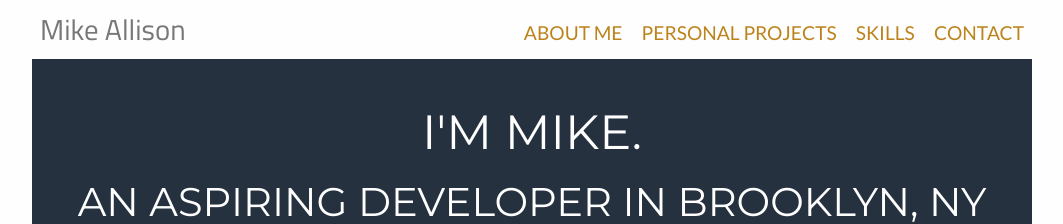
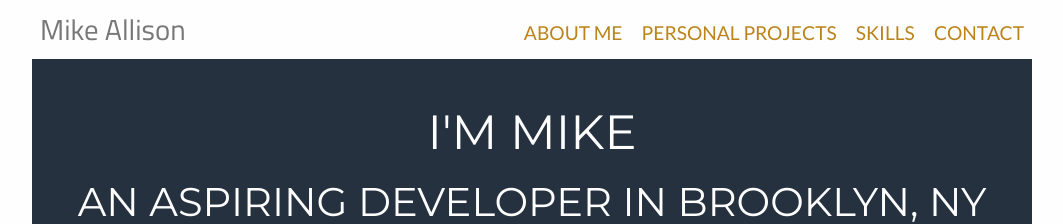
Before and after one commit to MikeAllison/mikeallison.github.io, a website: page index.html in a window 1280 px wide. Shown: the top 224 px of the page, without its empty margins (108-1171 px from the left). Drawn offline with Linux system fonts and the light colour scheme.

```diff
--- a/index.html
+++ b/index.html
@@ -46,7 +46,7 @@
     <div class="row hero">
       <div class="small-12 columns">
         <div class="hero-text text-center">
-          <h1 class="uppercase">I'm Mike.</h1>
+          <h1 class="uppercase">I'm Mike</h1>
           <h2 class="uppercase">An aspiring developer in Brooklyn, NY</h2>
         </div>
       </div>
```
